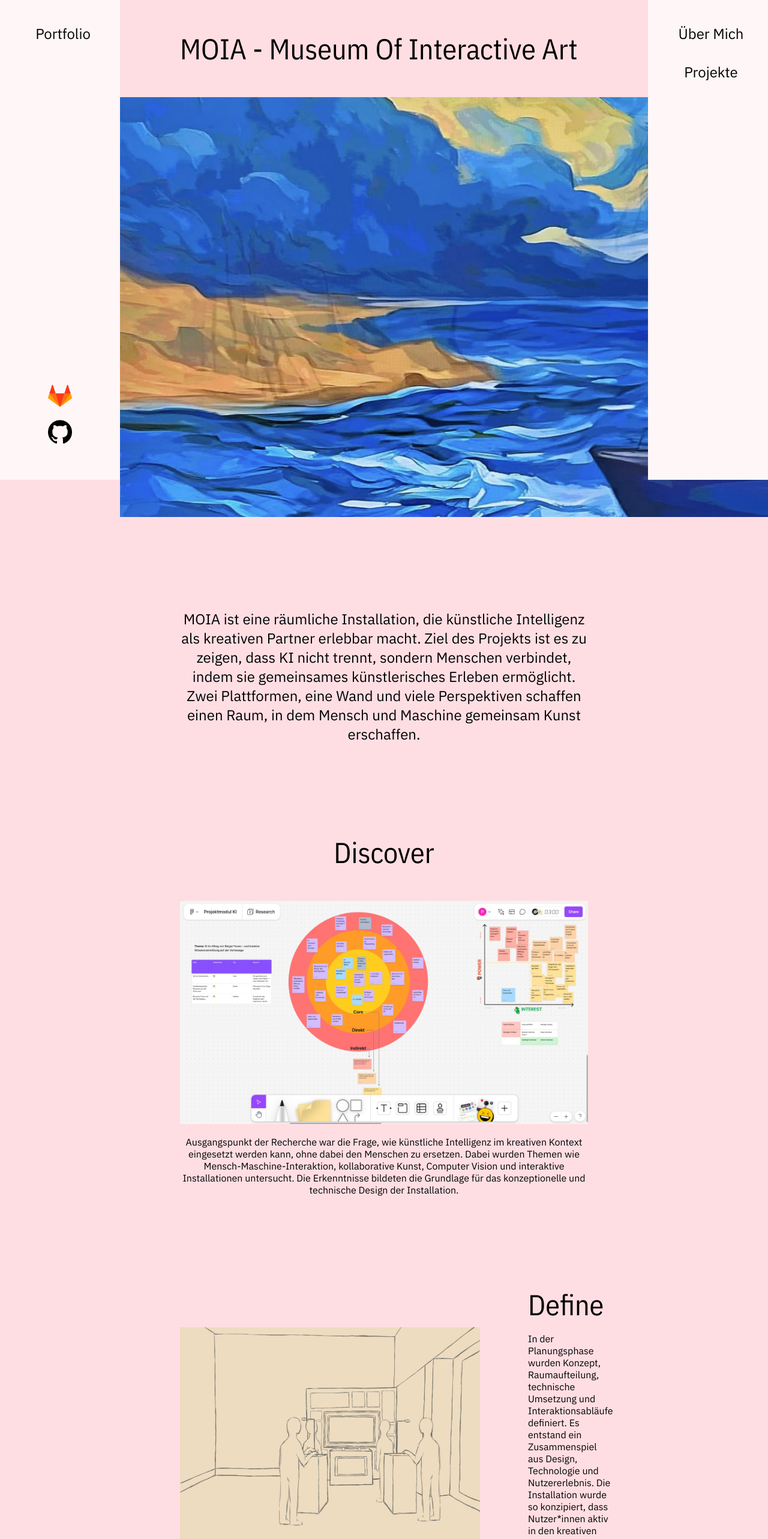
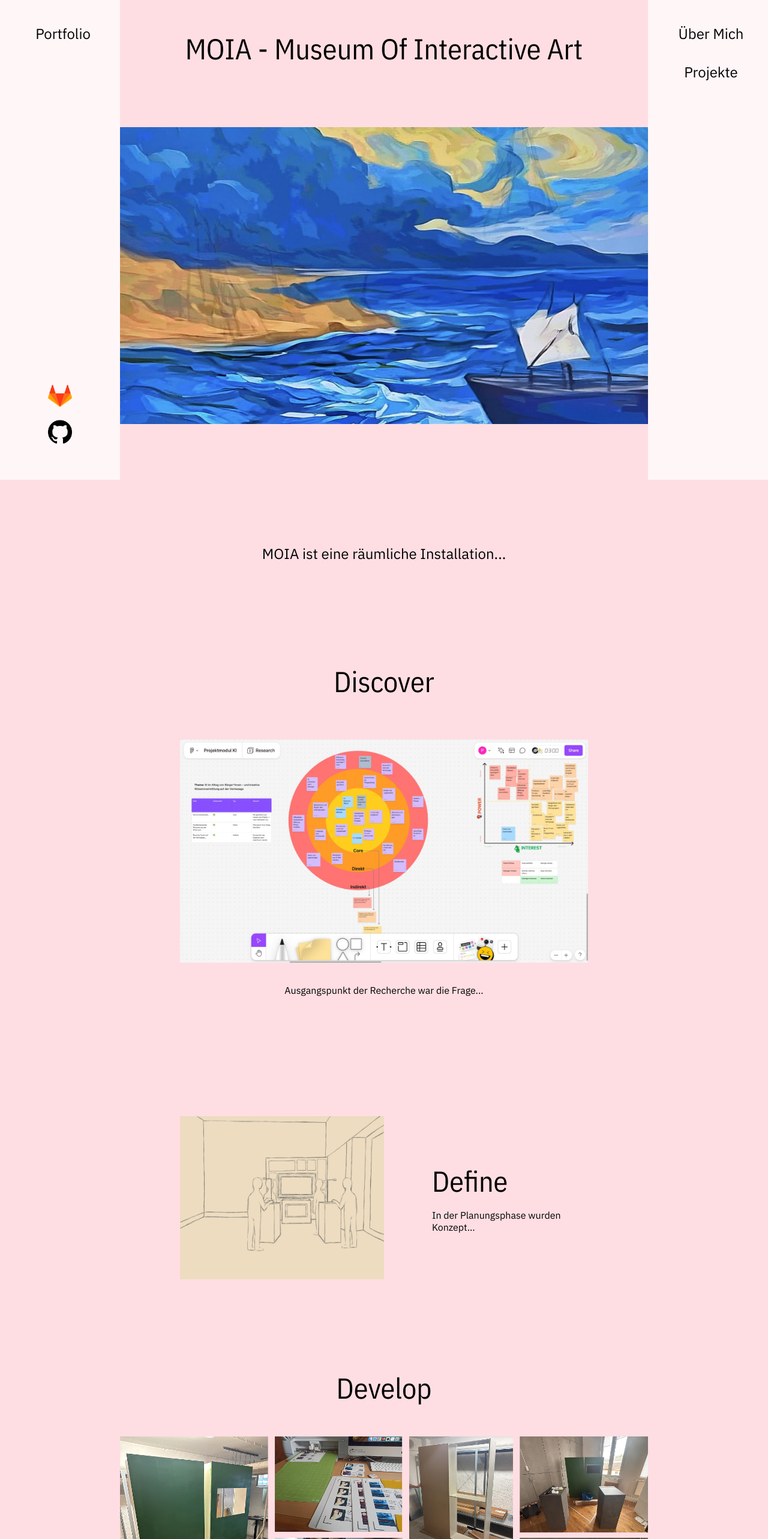
Before and after one commit to rosalieobeldobel/portfolio, a Next.js app in the folder frontend/: page /MOIA in a window 1280 px wide. Shown: the top 2566 px of the page at 60% size. Built offline with nearby package versions, Linux system fonts and the light colour scheme.

Commit message:
style: changed the page layout and the navbars, added a css function for title images

```diff
--- a/frontend/app/MOIA/page.tsx
+++ b/frontend/app/MOIA/page.tsx
@@ -1,5 +1,4 @@
 // Author: Rosalie Obeldobel
-
 import styles from '@/app/page.module.css';
 import MenuLeft from "@/components/menuleft";
 import MenuRight from "@/components/menuright";
@@ -8,73 +7,56 @@ import VideoOnScroll from "@/components/videoscrolltrigger";
 export default function ProjectDetailPage() {
   return (
     <div style={{ position: "relative" }}>
-      {/* Linke Sidebar */}
       <MenuLeft />
-
-      {/* Rechte Sidebar */}
       <MenuRight />
 
-      {/* Project Process*/}
       <main className={styles.mainContent}>
-        <h1 className={styles.normalHeader}>MOIA - Museum Of Interactive Art</h1>
+        {/* Header steht noch im mainContent (zentriert) */}
+        <h1 className={styles.normalHeader} style={{ margin: "50px 0" }}>
+          MOIA - Museum Of Interactive Art
+        </h1>
+
+        {/* BILD: Berührt die Sidebars, weil es direkt im mainContent liegt */}
         <img
           src="images/moia/moia-start.jpeg"
           alt="MOIA Start"
-          style={{
-            width: "1200px",
-            height: "700px",
-            marginTop: "50px",
-            marginLeft: "-100px"
-          }}
+          className={styles.titleImage}
         />
+
+        {/* TEXT-BEREICH: Alles hier drin hält 100px Abstand */}
+        <div className={styles.textContent}>
           <p className={styles.quote} style={{ marginTop: "150px" }}>
-            MOIA ist eine räumliche Installation, die künstliche Intelligenz als
-            kreativen Partner erlebbar macht. Ziel des Projekts ist es zu zeigen,
-            dass KI nicht trennt, sondern Menschen verbindet, indem sie gemeinsames
-            künstlerisches Erleben ermöglicht. Zwei Plattformen, eine Wand und viele
-            Perspektiven schaffen einen Raum, in dem Mensch und Maschine gemeinsam
-            Kunst erschaffen.
+              MOIA ist eine räumliche Installation...
           </p>
 
-        {/* Discover*/}
-        <h2 className={styles.normalHeader} style={{ textAlign: 'center', marginTop: "150px"}}>Discover</h2>
+          <h2 className={styles.normalHeader} style={{ textAlign: 'center', marginTop: "150px"}}>
+            Discover
+          </h2>
+
           <img
             src="images/moia/moia_discover.jpeg"
             alt="Recherche"
-          className={styles.image}
-          style={{
-            width: "100%",
-            height: "100%",
-            marginTop: "50px",
-            display: "block",
-            objectPosition: "center"
-          }}
+            style={{ width: "100%", marginTop: "50px" }}
           />
+
           <p className={styles.mediumText} style={{ textAlign: "center", marginTop: "20px" }}>
-          Ausgangspunkt der Recherche war die Frage, wie künstliche Intelligenz im
-          kreativen Kontext eingesetzt werden kann, ohne  dabei den Menschen zu ersetzen.
-          Dabei wurden Themen wie Mensch-Maschine-Interaktion, kollaborative Kunst,
-          Computer Vision und interaktive Installationen untersucht. Die Erkenntnisse
-          bildeten die Grundlage für das konzeptionelle und technische Design der Installation.
+            Ausgangspunkt der Recherche war die Frage...
           </p>
+        </div>
 
-        {/* Define*/}
+        {/* CONTAINER MIT BILD UND TEXT (Define) */}
         <div className={styles.imageTextContainer}>
           <img
             src="images/moia/moia_define.jpeg"
             alt="Recherche"
             className={styles.image}
+            style={{ width: "50%" }}
           />
-          <div className={styles.textContent}>
-            <h1 className={styles.normalHeader}>
-              Define
-            </h1>
+          <div className={styles.textContent} style={{ padding: 0, width: "50%" }}>
+            {/* Hier padding 0, weil der Parent (imageTextContainer) schon padding hat */}
+            <h1 className={styles.normalHeader}>Define</h1>
             <p className={styles.mediumText}>
-              In der Planungsphase wurden Konzept, Raumaufteilung, technische Umsetzung
-              und Interaktionsabläufe definiert. Es entstand ein Zusammenspiel aus Design,
-              Technologie und Nutzererlebnis. Die Installation wurde so konzipiert, dass
-              Nutzer*innen aktiv in den kreativen Prozess eingebunden werden und die KI
-              in Echtzeit auf ihre Bewegungen reagiert.
+              In der Planungsphase wurden Konzept...
             </p>
           </div>
         </div>
--- a/frontend/app/layout.tsx
+++ b/frontend/app/layout.tsx
@@ -13,7 +13,7 @@ const geistMono = Geist_Mono({
 });
 
 export const metadata: Metadata = {
-  title: "Create Next App",
+  title: "Portfolio - Rosalie Obeldobel",
   description: "Generated by create next app",
 };
 
--- a/frontend/app/page.module.css
+++ b/frontend/app/page.module.css
@@ -1,5 +1,3 @@
-@import url('https://fonts.googleapis.com/css2?family=IBM+Plex+Mono:ital,wght@0,100;0,200;0,300;0,400;0,500;0,600;0,700;1,100;1,200;1,300;1,400;1,500;1,600;1,700&family=IBM+Plex+Sans+Condensed:ital,wght@0,100;0,200;0,300;0,400;0,500;0,600;0,700;1,100;1,200;1,300;1,400;1,500;1,600;1,700&family=IBM+Plex+Sans:ital,wght@0,100..700;1,100..700&family=IBM+Plex+Serif:ital,wght@0,100;0,200;0,300;0,400;0,500;0,600;0,700;1,100;1,200;1,300;1,400;1,500;1,600;1,700&display=swap');
-
 
 /* Text Types */
 
@@ -33,7 +31,7 @@
 
 .smallText {
   color: black;
-  font-family: 'IBM PLex Sans', sans-serif;
+  font-family: 'IBM Plex Sans', sans-serif;
   font-size: 8px;
 }
 
@@ -92,6 +90,7 @@
   display: flex;
   flex-direction: column;
   justify-content: space-between;
+  box-sizing: border-box;
 }
 
 .navbarRight {
@@ -106,6 +105,7 @@
   display: flex;
   flex-direction: column;
   justify-content: space-between;
+  box-sizing: border-box;
 }
 
 .menuList {
@@ -166,10 +166,64 @@
 
 /* Grids and Containers */
 
+.navbarLeft, .navbarRight {
+  background-color: rgb(255, 246, 247);
+  padding: 40px 20px;
+  position: fixed;
+  top: 0;
+  width: 200px;
+  height: 100vh;
+  display: flex;
+  flex-direction: column;
+  justify-content: space-between;
+  box-sizing: border-box;
+  z-index: 10;
+}
+
+.navbarLeft { left: 0; }
+.navbarRight { right: 0; }
+
+
 .mainContent {
-  margin-left: 300px;
-  margin-right: 300px;
-  padding-top: 50px;
+  margin-left: 200px;
+  margin-right: 200px;
+  width: calc(100% - 400px);
+  min-height: 100vh;
+  display: flex;
+  flex-direction: column;
+  align-items: center;
+  position: relative;
+  z-index: 1;
+}
+
+.titleImage {
+  width: 100%;
+  max-width: none;
+  height: auto;
+  aspect-ratio: 16 / 9;
+  object-fit: cover;
+  display: block;
+  margin-top: 50px;
+}
+
+.textContent {
+  display: flex;
+  flex-direction: column;
+  gap: 1rem;
+  width: 100%;
+  max-width: 1000px;
+  padding: 50px 100px;
+  box-sizing: border-box;
+}
+
+.imageTextContainer {
+  display: flex;
+  align-items: center;
+  gap: 5rem;
+  margin-top: 150px;
+  width: 100%;
+  padding: 0 100px;
+  box-sizing: border-box;
 }
 
 .projectCard {
@@ -199,25 +253,10 @@
   justify-content: center;
 }
 
-.imageTextContainer {
-  display: flex;
-  align-items: center;
-  gap: 5rem;
-
-  margin-top: 150px;
-}
-
 .image {
   width: 500px;
   height: auto;
   object-fit: cover;
-}
-
-.textContent {
-  display: flex;
-  flex-direction: column;
-  gap: 1rem;
-  width: 600px;
 }
 
 /* Skills */
```
Lines whose indentation alone changed are shown as unchanged.
